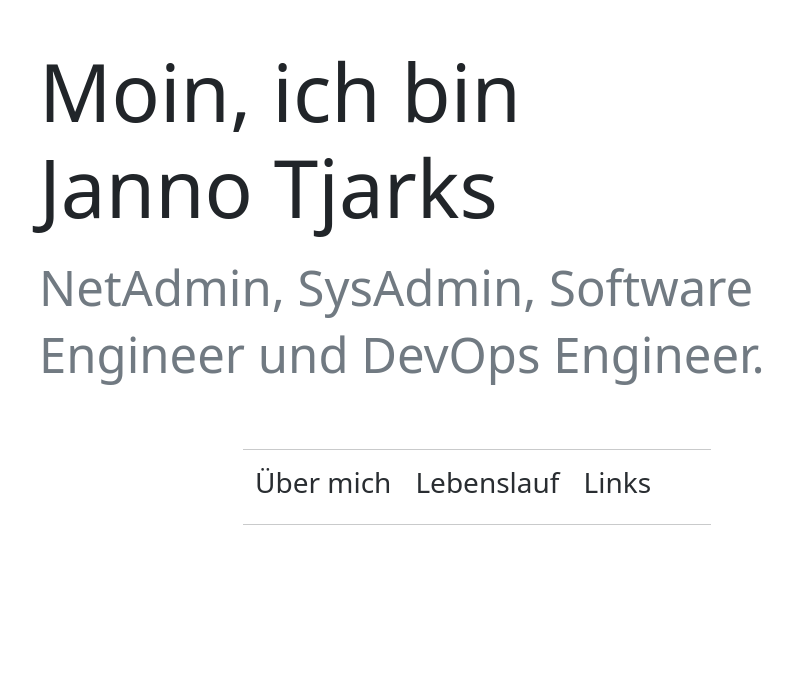
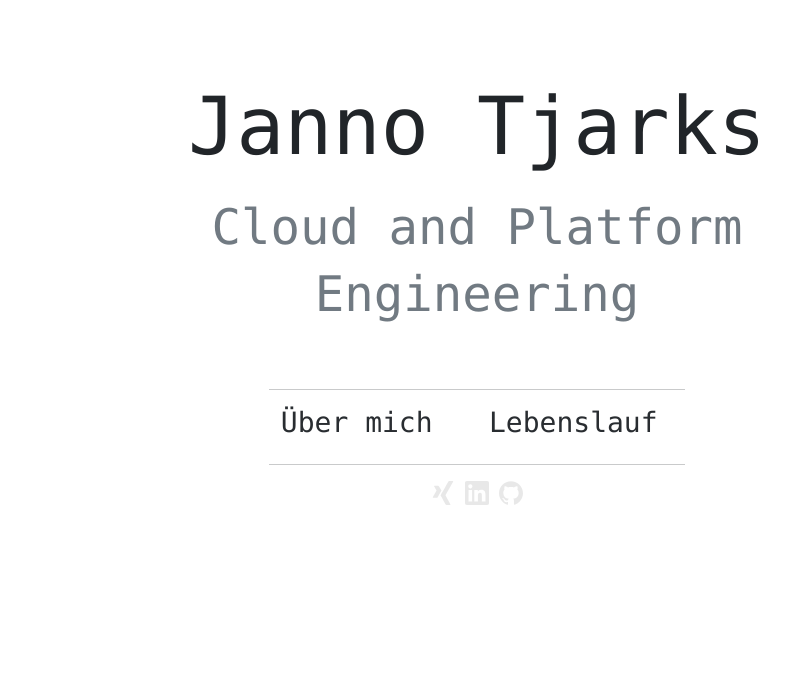
Before and after one commit to JannoTjarks/simplified-jtjarks.de, a website: page dist/index.html in a window 1280 px wide. Shown: the part 108-800 px from the top of the page, without its empty margins (163-955 px from the left). Drawn offline with Linux system fonts and the light colour scheme.

Commit message:
Changed the icons to svg

```diff
--- a/dist/index.html
+++ b/dist/index.html
@@ -1,6 +1,7 @@
 <!doctype html>
 <html lang="en">
-  <head>
+
+<head>
     <meta charset="utf-8">
     <meta name="viewport" content="width=device-width, initial-scale=1">
 
@@ -8,27 +9,53 @@
     <link href="styles/style.css" rel="stylesheet">
 
     <title>Janno Tjarks</title>
-  </head>
-  <body>
+</head>
+
+<body>
     <main>
         <div class="min-vh-100 container d-flex flex-column justify-content-center" id="startScreen">
-            <div class="mb-5">
+            <div class="mb-5" style="text-align: center;">
                 <p class="fade-in one display-1">
-                    Moin, ich bin<br>
                     <strong>Janno Tjarks</strong>
                 </p>
-                <p class="fade-in two display-4 small">
+                <p class="fade-in two display-4 small mt-2">
                     <small class="text-muted">
-                        NetAdmin, SysAdmin, Software Engineer und DevOps Engineer.
+                        Cloud and Platform Engineering
                     </small>
                 </p>
             </div>
             <div class="row mx-auto fade-in two">
-                <hr class="mb-3">
-                <a href="#aboutMe" class="col h3 text-decoration-none text-reset" style="white-space: nowrap;">&Uuml;ber mich</a>
+                <hr class=" mb-3">
+                <a href="#aboutMe" class="col h3 text-decoration-none text-reset" style="white-space: nowrap;">&Uuml;ber
+                    mich</a>
                 <a href="#curriculumVitae" class="col h3 text-decoration-none text-reset">Lebenslauf</a>
-                <a href="#links" class="col h3 text-decoration-none text-reset">Links</a>
                 <hr class="mt-3">
+            </div>
+            <div class="mx-auto fade-in two">
+                <a href="https://www.xing.com/profile/Janno_Tjarks" target="_blank" rel="noopener" title="Xing"
+                    style="text-decoration: none;">
+                    <svg class="icon" role="img" viewBox="0 0 24 24" xmlns="http://www.w3.org/2000/svg" stroke="none"
+                        <title>Xing</title>
+                        <path fill="#e8e8e8"
+                            d="M18.188 0c-.517 0-.741.325-.927.66 0 0-7.455 13.224-7.702 13.657.015.024 4.919 9.023 4.919 9.023.17.308.436.66.967.66h3.454c.211 0 .375-.078.463-.22.089-.151.089-.346-.009-.536l-4.879-8.916c-.004-.006-.004-.016 0-.022L22.139.756c.095-.191.097-.387.006-.535C22.056.078 21.894 0 21.686 0h-3.498zM3.648 4.74c-.211 0-.385.074-.473.216-.09.149-.078.339.02.531l2.34 4.05c.004.01.004.016 0 .021L1.86 16.051c-.099.188-.093.381 0 .529.085.142.239.234.45.234h3.461c.518 0 .766-.348.945-.667l3.734-6.609-2.378-4.155c-.172-.315-.434-.659-.962-.659H3.648v.016z" />
+                    </svg>
+                </a>
+                <a href="https://www.linkedin.com/in/janno-tjarks" target="_blank" rel="noopener" title="LinkedIn"
+                    style="text-decoration: none;">
+                    <svg class="icon" role="img" viewBox="0 0 24 24" xmlns="http://www.w3.org/2000/svg" stroke="none"
+                        <title>LinkedIn</title>
+                        <path fill="#e8e8e8"
+                            d="M20.447 20.452h-3.554v-5.569c0-1.328-.027-3.037-1.852-3.037-1.853 0-2.136 1.445-2.136 2.939v5.667H9.351V9h3.414v1.561h.046c.477-.9 1.637-1.85 3.37-1.85 3.601 0 4.267 2.37 4.267 5.455v6.286zM5.337 7.433c-1.144 0-2.063-.926-2.063-2.065 0-1.138.92-2.063 2.063-2.063 1.14 0 2.064.925 2.064 2.063 0 1.139-.925 2.065-2.064 2.065zm1.782 13.019H3.555V9h3.564v11.452zM22.225 0H1.771C.792 0 0 .774 0 1.729v20.542C0 23.227.792 24 1.771 24h20.451C23.2 24 24 23.227 24 22.271V1.729C24 .774 23.2 0 22.222 0h.003z" />
+                    </svg>
+                </a>
+                <a href="https://github.com/JannoTjarks" target="_blank" rel="noopener" title="Github"
+                    style="text-decoration: none;">
+                    <svg class="icon" role="img" viewBox="0 0 24 24" xmlns="http://www.w3.org/2000/svg" stroke="none"
+                        <title>GitHub</title>
+                        <path fill="#e8e8e8"
+                            d="M12 .297c-6.63 0-12 5.373-12 12 0 5.303 3.438 9.8 8.205 11.385.6.113.82-.258.82-.577 0-.285-.01-1.04-.015-2.04-3.338.724-4.042-1.61-4.042-1.61C4.422 18.07 3.633 17.7 3.633 17.7c-1.087-.744.084-.729.084-.729 1.205.084 1.838 1.236 1.838 1.236 1.07 1.835 2.809 1.305 3.495.998.108-.776.417-1.305.76-1.605-2.665-.3-5.466-1.332-5.466-5.93 0-1.31.465-2.38 1.235-3.22-.135-.303-.54-1.523.105-3.176 0 0 1.005-.322 3.3 1.23.96-.267 1.98-.399 3-.405 1.02.006 2.04.138 3 .405 2.28-1.552 3.285-1.23 3.285-1.23.645 1.653.24 2.873.12 3.176.765.84 1.23 1.91 1.23 3.22 0 4.61-2.805 5.625-5.475 5.92.42.36.81 1.096.81 2.22 0 1.606-.015 2.896-.015 3.286 0 .315.21.69.825.57C20.565 22.092 24 17.592 24 12.297c0-6.627-5.373-12-12-12" />
+                    </svg>
+                </a>
             </div>
         </div>
         <div class="container" id="content">
@@ -59,15 +86,17 @@
                 </p>
                 <p>
                     In meiner Freizeit entwickle ich nach wie vor Software. Einiges
-                    davon ist auf meiner <a href="https://github.com/JannoTjarks">
-                        GitHub Seite
-                    </a> einsehbar.
+                    davon ist auf meiner
+                    <a href="https://github.com/JannoTjarks">GitHub Seite</a> einsehbar.
                 </p>
             </div>
             <hr class="mb-5">
             <div class="row h-100 mt-5" id="curriculumVitae">
                 <h1>Lebenslauf</h1>
-                <p><a class="text-decoration-none" href=https://jtjarksblobstacc01.blob.core.windows.net/www-jtjarks-de/Lebenslauf_JannoTjarks.pdf>Herunterladen als PDF</a></p>
+                <p><a class="text-decoration-none"
+                        href=https://jtjarksblobstacc01.blob.core.windows.net/www-jtjarks-de/Lebenslauf_JannoTjarks.pdf>Herunterladen
+                        als PDF</a>
+                </p>
                 <!-- Beruflicher Werdegang-->
                 <section id="beruflicher-werdegang">
                     <h2 class="mb-4 mt-3">Beruflicher Werdegang</h2>
@@ -99,7 +128,9 @@
                     <h2 class="mb-4 mt-3">Bachelorthesis</h2>
                     <hr class="w-25">
                     <div class="d-flex flex-column flex-md-row justify-content-between mb-4">
-                        <p style="font-size: 1.2rem;">Ablösung der öffentlichen Reverse-Proxy-Landschaft der ENERCON Unternehmensgruppe und Migration jener in F5 Networks BIG-IP’s</p>
+                        <p style="font-size: 1.2rem;">Ablösung der öffentlichen Reverse-Proxy-Landschaft der
+                            ENERCON
+                            Unternehmensgruppe und Migration jener in F5 Networks BIG-IP’s</p>
                         <p class="flex-shrink-0">Prüfer: Prof. Dr. Gerd von Cölln</p>
                     </div>
                 </section>
@@ -200,23 +231,7 @@
                     </div>
                 </section>
             </div>
-            <hr class="mb-5">
-            <div class="h-100 mt-5" id="links">
-                <h1>Links</h1>
-                <div class="clearfix mb-2">
-                    <img class="float-left mr-2" style="max-width: 25px;" src="https://jtjarksblobstacc01.blob.core.windows.net/www-jtjarks-de/github-logo.png">
-                    <a class="text-decoration-none" href="https://github.com/JannoTjarks">GitHub</a>
-                </div>
-                <div class="clearfix mb-2">
-                    <img class="float-left mr-2" style="max-width: 25px;" src="https://jtjarksblobstacc01.blob.core.windows.net/www-jtjarks-de/xing-logo.png">
-                    <a class="text-decoration-none" href="https://www.xing.com/profile/Janno_Tjarks">Xing</a>
-                </div>
-                <div class="clearfix mb-2">
-                    <img class="float-left mr-2" style="max-width: 25px;" src="https://jtjarksblobstacc01.blob.core.windows.net/www-jtjarks-de/credly-logo.png">
-                    <a class="text-decoration-none" href="https://www.credly.com/users/janno-tjarks">Credly</a>
-                </div>
-            </div>
-        <div>
+        </div>
     </main>
     <footer class="border-top container row mx-auto text-muted">
         <div class="text-center col-md-10">
@@ -233,5 +248,6 @@
     </footer>
     <script src="scripts/color-theme.js"></script>
     <script src="scripts/copyright-year.js"></script>
-  </body>
+</body>
+
 </html>
--- a/dist/styles/style.css
+++ b/dist/styles/style.css
@@ -1,3 +1,12 @@
+body {
+    font-family: "Consolas", monospace, var(--bs-font-monospace);
+}
+
+.icon {
+    height: 1.5rem;
+    width: 1.5rem;
+}
+
 .fade-in {
     opacity: 0;
     animation: fadeInAnimation ease 5s;
```
